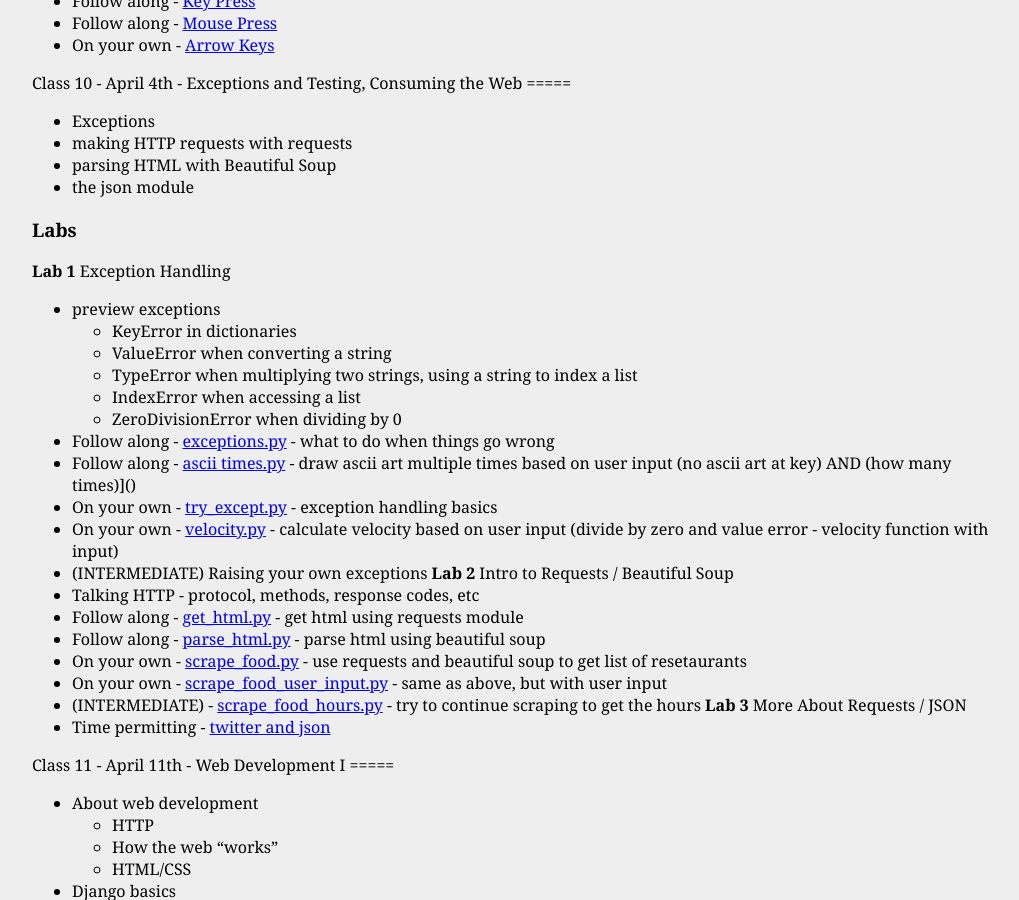
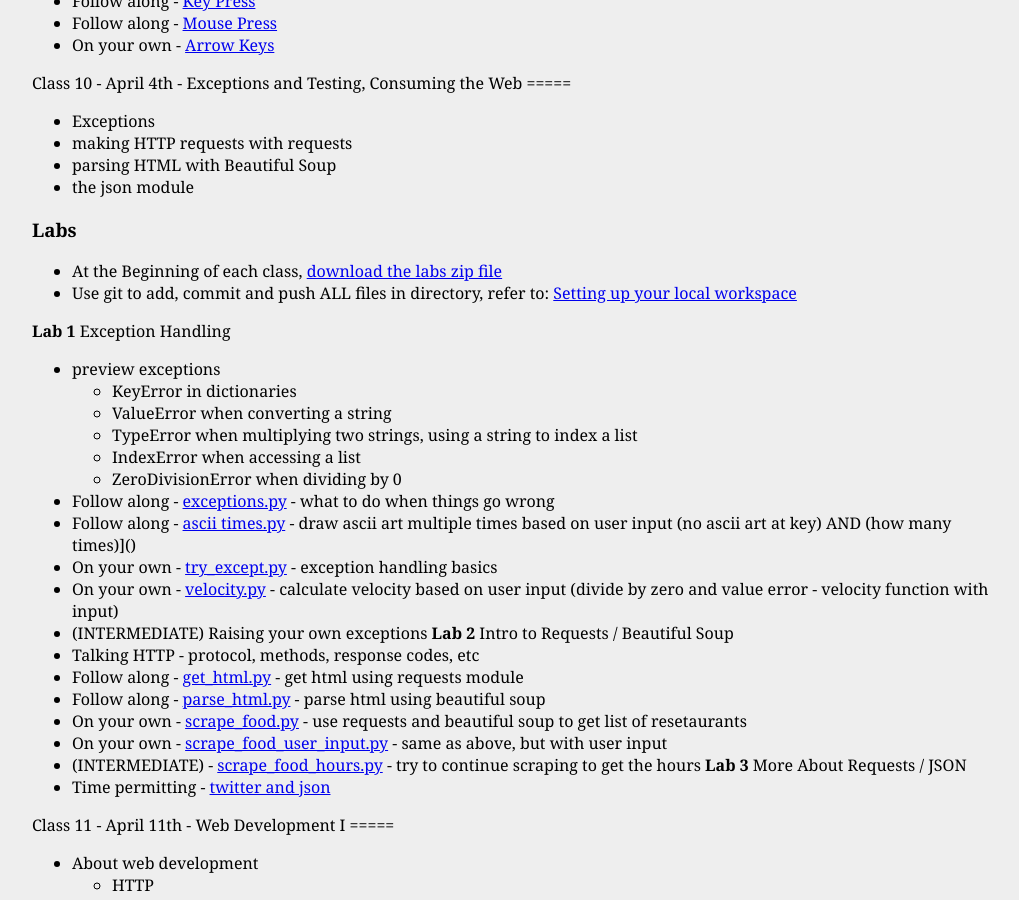
Before and after one commit to jversoza/MTEC2002, a Jekyll site: the page built from syllabus.markdown, in a window 1280 px wide and 900 px high, scrolled down 8515 px. Shown: the whole window, without its empty margins (128-1147 px from the left). Built offline with Jekyll 4.4.1, drawn with Linux system fonts in a browser that asks for light colours.

Commit message:
added link to zip file

```diff
--- a/syllabus.markdown
+++ b/syllabus.markdown
@@ -383,6 +383,9 @@ Class 10 - April 4th - Exceptions and Testing, Consuming the Web
 
 <a class="labs10" id="labs10"></a>
 ###Labs
+* At the Beginning of each class, [download the labs zip file](class10/class10.zip)
+* Use git to add, commit and push ALL files in directory, refer to: [Setting up your local workspace](git.html)
+
 __Lab 1__ Exception Handling
 * preview exceptions
 	* KeyError in dictionaries
```
